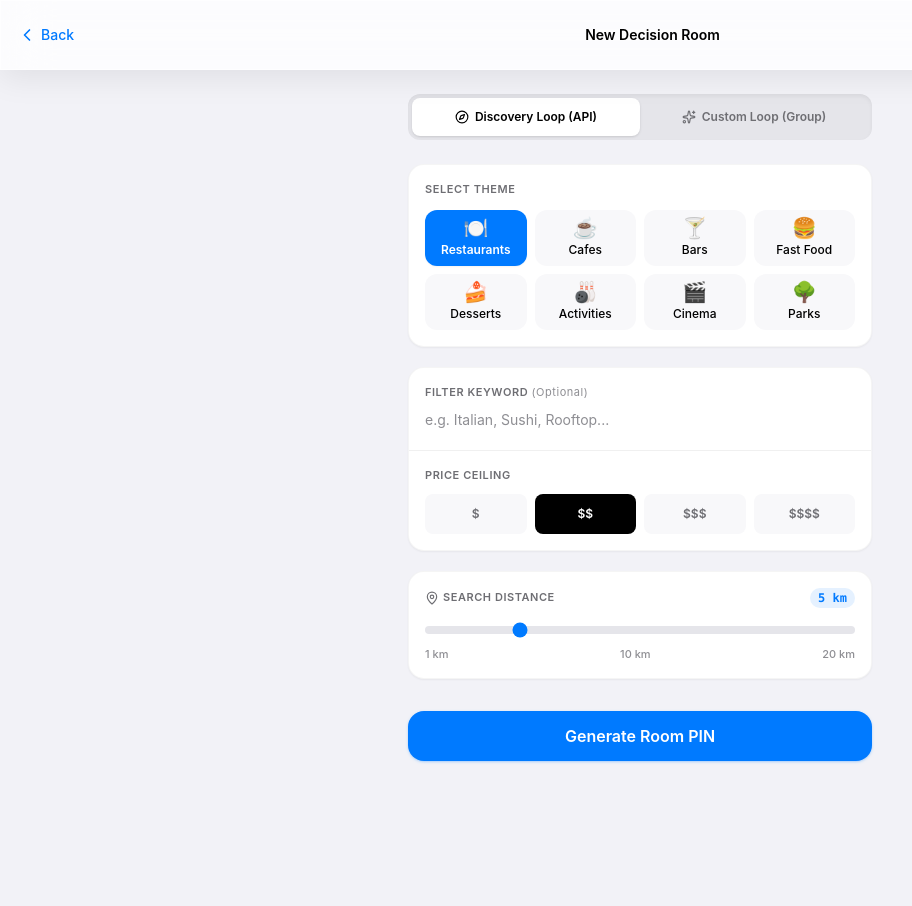
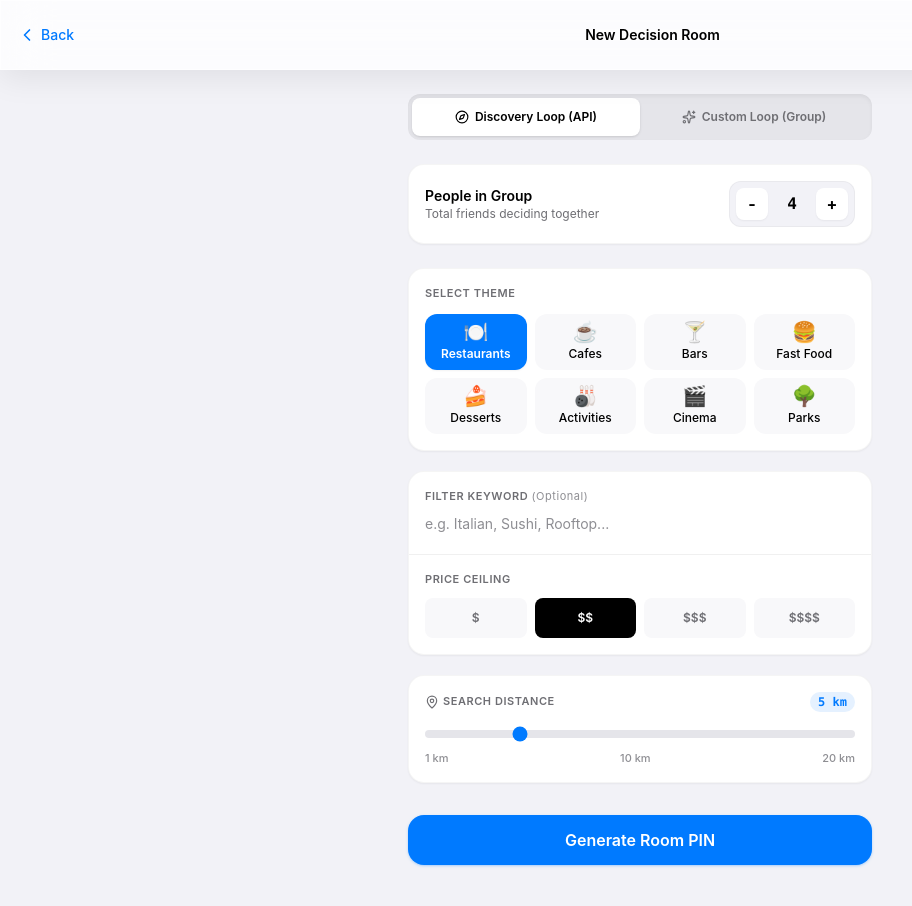
Before and after one commit to bsebb/consensus-engine, a React (Vite) app in the folder client/: page /host in a window 1280 px wide. Shown: the top 906 px of the page, without its empty margins (0-912 px from the left). Before the commit the page ends 833 px from the top, so only its background shows below. Built offline with nearby package versions, Linux system fonts and the light colour scheme.

Commit message:
feat(host): add group size stepper and determinate progress indicator across lobby and swipe deck

```diff
--- a/client/src/pages/HostSettings.jsx
+++ b/client/src/pages/HostSettings.jsx
@@ -18,12 +18,20 @@ export default function HostSettings() {
   const [topic, setTopic] = useState('Where should we hang out?');
   const [suggestionLimit, setSuggestionLimit] = useState(3);
   const [allowParticipantSuggestions, setAllowParticipantSuggestions] = useState(true);
-  const [initialOptions, setInitialOptions] = useState('');
+  // Universal Room Configuration
+  const [groupSize, setGroupSize] = useState(4);
 
   const handleCreateRoom = (e) => {
     e.preventDefault();
     const mockPin = "4921";
-    navigate(`/lobby/${mockPin}`, { state: { mode, isHost: true } });
+    navigate(`/lobby/${mockPin}`, {
+      state: {
+        mode,
+        isHost: true,
+        groupSize,
+        initialOptions: mode === 'CUSTOM' ? initialOptions : undefined
+      }
+    });
   };
 
   const categories = [
@@ -81,6 +89,36 @@ export default function HostSettings() {
             <Sparkles className="w-3.5 h-3.5" />
             <span>Custom Loop (Group)</span>
           </button>
+        </div>
+
+        {/* Group Size Stepper */}
+        <div className="bg-white rounded-2xl p-4 border border-black/[0.04] shadow-xs flex items-center justify-between">
+          <div>
+            <span className="block text-sm font-semibold text-black">People in Group</span>
+            <span className="block text-xs text-[#6E6E73]">Total friends deciding together</span>
+          </div>
+
+          <div className="flex items-center gap-3 bg-[#F2F2F7] p-1.5 rounded-xl border border-black/[0.04]">
+            <button
+              type="button"
+              onClick={() => setGroupSize(Math.max(2, groupSize - 1))}
+              className="w-8 h-8 rounded-lg bg-white text-black font-bold flex items-center justify-center shadow-xs active:scale-95 transition disabled:opacity-30"
+              disabled={groupSize <= 2}
+            >
+              -
+            </button>
+            <span className="font-mono font-bold text-base w-6 text-center text-black">
+              {groupSize}
+            </span>
+            <button
+              type="button"
+              onClick={() => setGroupSize(Math.min(20, groupSize + 1))}
+              className="w-8 h-8 rounded-lg bg-white text-black font-bold flex items-center justify-center shadow-xs active:scale-95 transition disabled:opacity-30"
+              disabled={groupSize >= 20}
+            >
+              +
+            </button>
+          </div>
         </div>
 
         <form onSubmit={handleCreateRoom} className="space-y-6">
--- a/client/src/pages/RoomLobby.jsx
+++ b/client/src/pages/RoomLobby.jsx
@@ -10,6 +10,9 @@ export default function RoomLobby() {
   const mode = location.state?.mode || 'CUSTOM';
   const isHost = location.state?.isHost ?? true;
   const currentUserName = location.state?.userName || (isHost ? 'Host' : 'Participant');
+
+  // Expected Group Size defined by host
+  const [groupSize, setGroupSize] = useState(location.state?.groupSize || 4);
 
   // Dynamic participants: starts with only the joined user
   const [participants, setParticipants] = useState([
@@ -57,10 +60,12 @@ export default function RoomLobby() {
     navigate(`/deck/${pin}`, {
       state: {
         mode,
-        totalParticipants: participants.length
+        totalParticipants: groupSize
       }
     });
   };
+
+  const isFull = participants.length >= groupSize;
 
   return (
     <div className="min-h-screen bg-[#F2F2F7] pb-16 select-none">
@@ -81,21 +86,27 @@ export default function RoomLobby() {
           </button>
         </div>
 
-        <span className="inline-flex items-center gap-1.5 px-3 py-1 bg-[#34C759]/10 text-[#34C759] text-xs font-semibold rounded-full">
-          <span className="w-1.5 h-1.5 rounded-full bg-[#34C759] animate-pulse"></span>
-          {participants.length} in Room
-        </span>
+        <div className="text-right">
+          <span className={`inline-flex items-center gap-1.5 px-3 py-1 text-xs font-semibold rounded-full ${
+            isFull
+              ? 'bg-[#34C759]/10 text-[#34C759]'
+              : 'bg-[#007AFF]/10 text-[#007AFF]'
+          }`}>
+            <span className={`w-1.5 h-1.5 rounded-full ${isFull ? 'bg-[#34C759]' : 'bg-[#007AFF] animate-pulse'}`}></span>
+            {participants.length} of {groupSize} Joined
+          </span>
+        </div>
       </div>
 
       <div className="max-w-md mx-auto p-4 sm:p-6 space-y-5">
 
-        {/* Dynamic Participants Roll-Call */}
+        {/* Dynamic Participants Roll-Call with Progress Bar */}
         <div className="bg-white rounded-2xl p-4 border border-black/[0.04] shadow-xs space-y-3">
           <div className="flex items-center justify-between">
             <div className="flex items-center gap-1.5">
               <Users className="w-3.5 h-3.5 text-[#6E6E73]" />
               <span className="text-[11px] font-semibold uppercase tracking-wider text-[#6E6E73]">
-                Lobby Roll-Call ({participants.length})
+                Lobby Roll-Call ({participants.length}/{groupSize})
               </span>
             </div>
 
@@ -106,8 +117,16 @@ export default function RoomLobby() {
               className="inline-flex items-center gap-1 text-[11px] font-semibold text-[#007AFF] hover:opacity-80 transition"
             >
               <UserPlus className="w-3 h-3" />
-              <span>+ Add Guest</span>
+              <span>+ Add Friend</span>
             </button>
+          </div>
+
+          {/* Group Fill Progress Bar */}
+          <div className="w-full bg-[#E5E5EA] h-1.5 rounded-full overflow-hidden">
+            <div
+              className="bg-[#007AFF] h-full rounded-full transition-all duration-300"
+              style={{ width: `${Math.min(100, Math.round((participants.length / groupSize) * 100))}%` }}
+            ></div>
           </div>
 
           <div className="flex flex-wrap gap-1.5">
```
